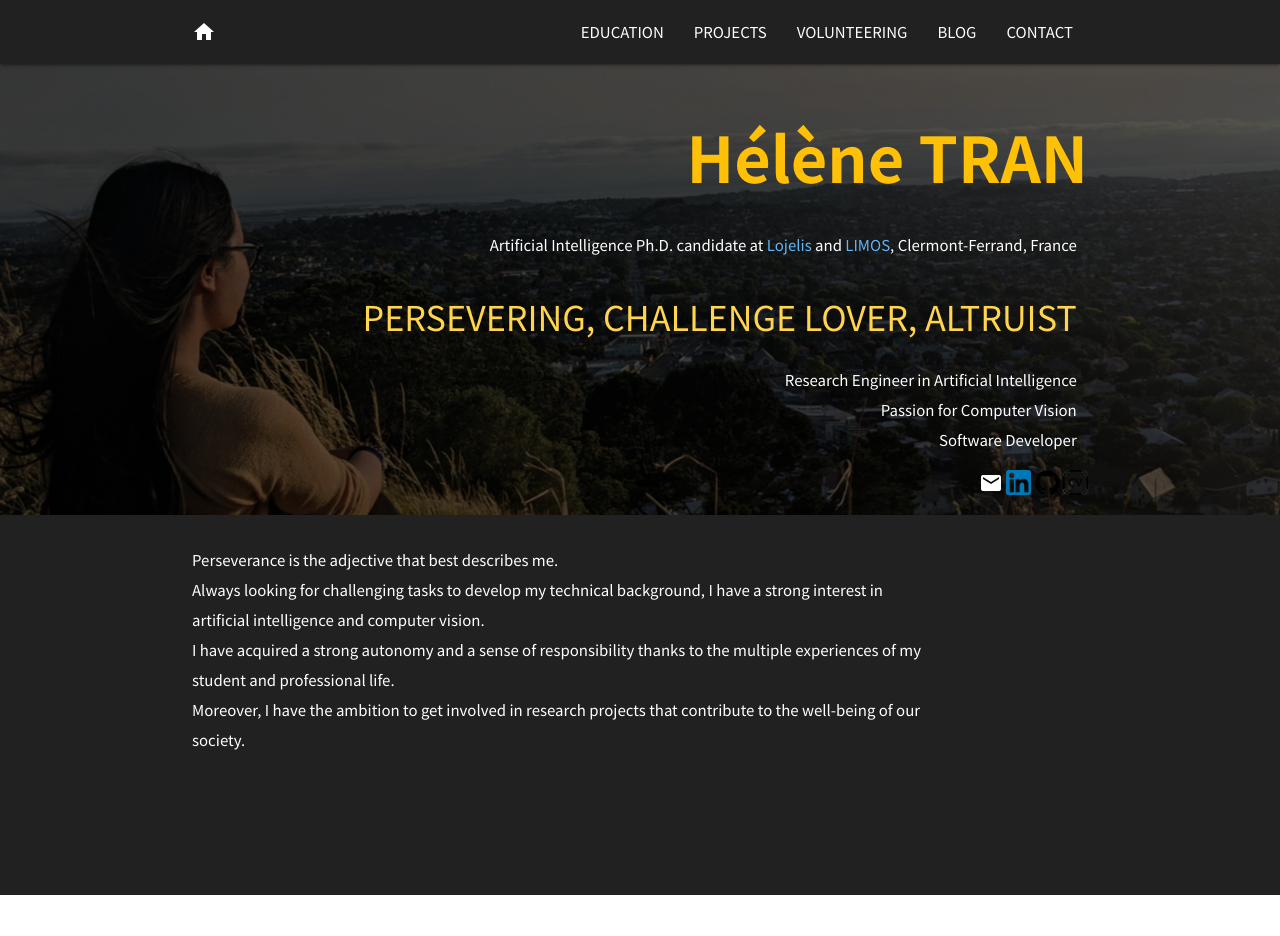
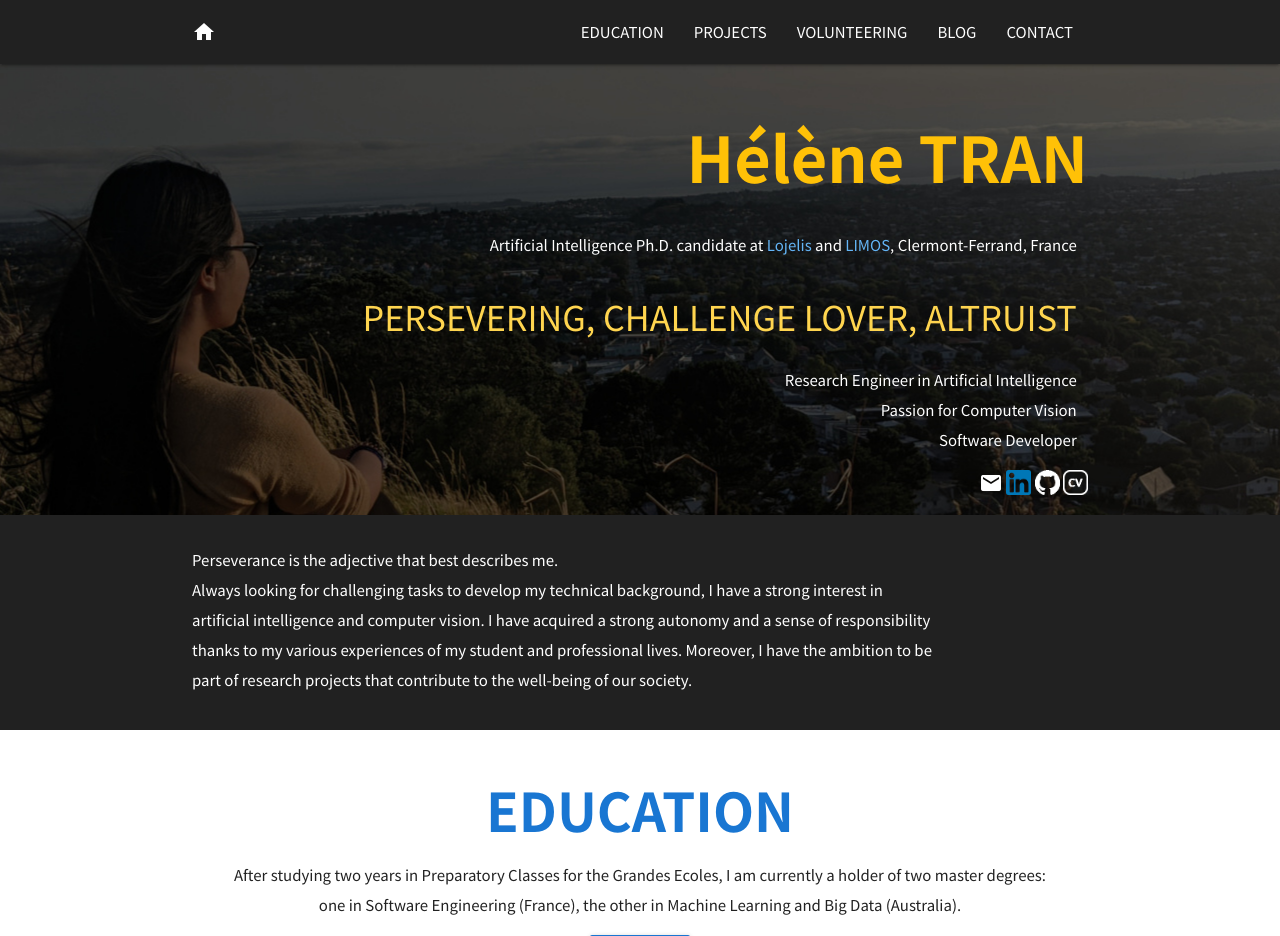
Before and after one commit to helenetran3/personal-website, a Django app: page / in a window 1280 px wide. Shown: the top 936 px of the page. Run offline with Django 3.2, Linux system fonts and the light colour scheme; some libraries are stand-ins or nearby versions.

Commit message:
Fix height issue for About Me section. Change icon color to white.

```diff
--- a/presentation/static/presentation/css/style.css
+++ b/presentation/static/presentation/css/style.css
@@ -20,7 +20,7 @@ p {
 }
 
 .parallax-container {
-  min-height: 380px;
+  /* min-height: 380px; */
   line-height: 0;
   height: auto;
   color: rgba(255,255,255,.9);
--- a/presentation/templates/presentation/index.html
+++ b/presentation/templates/presentation/index.html
@@ -69,7 +69,7 @@
           <a href="mailto:tr.helene@hotmail.com" class="brand-logo white-text"><i class="material-icons">email</i></a>
           <a href="http://www.linkedin.com/in/helene-tran1" class="brand-logo white-text"><img src="{% static 'presentation/images/linkedin.png' %}" alt="linkedin" width=25></a>
           <a href="http://github.com/helenetran3" class="brand-logo white-text"><img src="{% static 'presentation/images/github.png' %}" alt="github" width=25></a>
-          <a href="{% static 'presentation/images/CV_TRAN-Helene.pdf' %}" class="brand-logo white-text"><img src="{% static 'presentation/images/CV.png' %}" alt="CV" width=25></a>
+          <a href="{% static 'presentation/images/CV_TRAN-Helene.pdf' %}" class="brand-logo white-text"><img src="{% static 'presentation/images/CV_blanc.png' %}" alt="CV" width=25></a>
 
           <!-- <br>
 
@@ -94,10 +94,10 @@
 
             <p class="light white-text">Perseverance is the adjective that best describes me. <br>
               Always looking for challenging tasks to develop my technical background, I have a strong interest
-              in artificial intelligence and computer vision. <br>
-              I have acquired a strong autonomy and a sense of responsibility
-              thanks to the multiple experiences of my student and professional life. <br>
-              Moreover, I have the ambition to get involved in research projects that contribute to the well-being of our society. </p>
+              in artificial intelligence and computer vision.
+              I have acquired a strong autonomy and a sense of responsibility thanks to my various experiences
+              of my student and professional lives.
+              Moreover, I have the ambition to be part of research projects that contribute to the well-being of our society. </p>
 
           </div>
           <!-- <div class="row center">
```
Also changed, not shown: presentation/static/presentation/images/CV_blanc.png (added), presentation/static/presentation/images/github.png.
